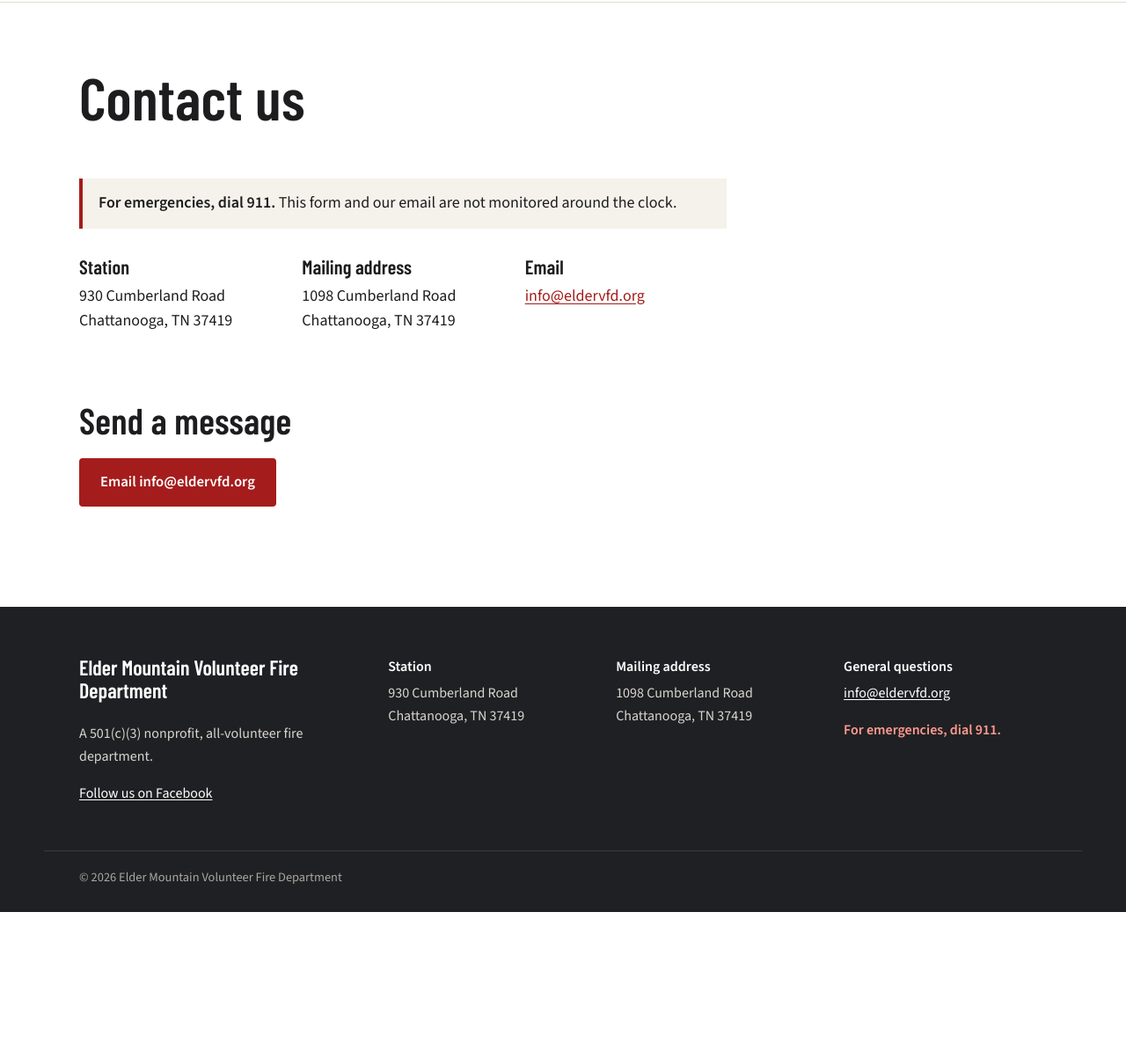
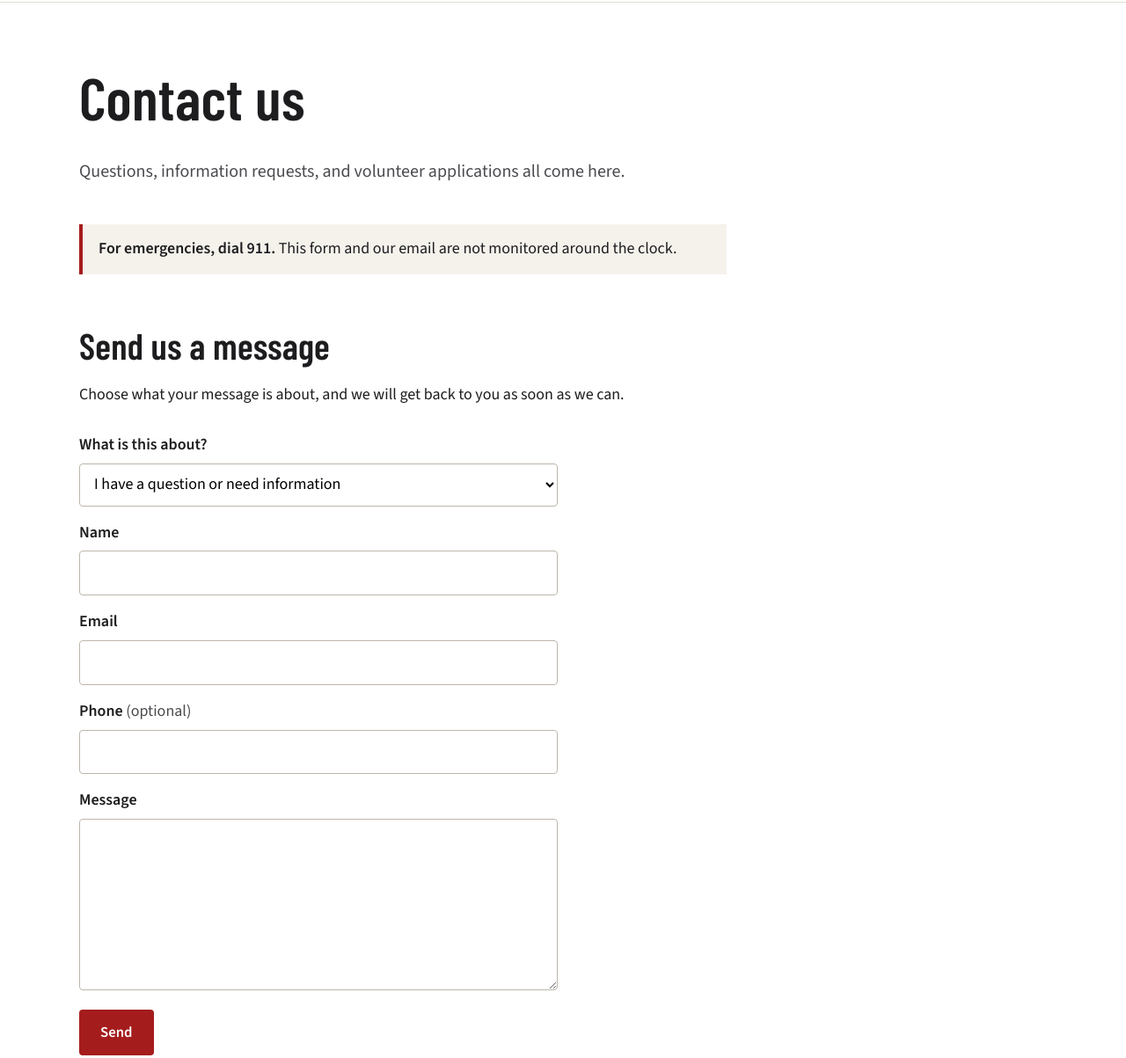
Before and after one commit to Elder-Mountain-Fire-Department/elder-mountain-fire-department.github.io, an Eleventy site: page src/contact.md in a window 1280 px wide. Shown: the part 120-1323 px from the top of the page at 88% size. Before the commit the page ends 1157 px from the top, so only its background shows below. Built offline with nearby package versions, Linux system fonts and the light colour scheme; Eleventy itself is replaced by a stand-in of ours; files that its build step writes are made by us from their sources.

Commit message:
One contact form for volunteer applications and information requests
Co-Authored-By: Claude Opus 5.5 <noreply@anthropic.com>

```diff
--- a/src/_data/site.json
+++ b/src/_data/site.json
@@ -5,7 +5,13 @@
   "url": "https://eldervfd.org",
   "email": "info@eldervfd.org",
   "facebook": "https://www.facebook.com/emvfr",
-  "station": { "street": "930 Cumberland Road", "city": "Chattanooga, TN 37419" },
-  "mailing": { "street": "1098 Cumberland Road", "city": "Chattanooga, TN 37419" },
-  "formKey": ""
+  "station": {
+    "street": "930 Cumberland Road",
+    "city": "Chattanooga, TN 37419"
+  },
+  "mailing": {
+    "street": "1098 Cumberland Road",
+    "city": "Chattanooga, TN 37419"
+  },
+  "formKey": "b9db2dfe-3bec-4313-af43-6eb0f3e96cb2"
 }
--- a/src/_includes/form.njk
+++ b/src/_includes/form.njk
@@ -1,25 +1,40 @@
-{#- Contact form. Needs site.formKey (a Web3Forms access key registered to info@eldervfd.org). Without one, it shows an email link instead. -#}
+{#- The one contact form (on /contact/). Sends through Web3Forms to the address the key in site.formKey is registered to (info@eldervfd.org). -#}
 {%- if site.formKey %}
 <form class="contact-form" action="https://api.web3forms.com/submit" method="POST">
   <input type="hidden" name="access_key" value="{{ site.formKey }}">
-  <input type="hidden" name="subject" value="{{ formSubject }}">
+  <input type="hidden" name="subject" value="[EMVFD] Website message">
   <input type="hidden" name="from_name" value="eldervfd.org">
   <input type="hidden" name="redirect" value="{{ site.url }}/thanks/">
   <input type="checkbox" name="botcheck" class="botcheck" tabindex="-1" autocomplete="off" aria-hidden="true">
+  <label for="f-topic">What is this about?</label>
+  <select id="f-topic" name="topic" required>
+    <option value="Volunteering / membership">I want to volunteer or join</option>
+    <option value="Information request" selected>I have a question or need information</option>
+  </select>
   <label for="f-name">Name</label>
   <input id="f-name" name="name" type="text" autocomplete="name" required>
   <label for="f-email">Email</label>
   <input id="f-email" name="email" type="email" autocomplete="email" required>
   <label for="f-phone">Phone <span class="opt">(optional)</span></label>
   <input id="f-phone" name="phone" type="tel" autocomplete="tel">
-  <label for="f-message">{{ formPrompt or "Message" }}</label>
+  <label for="f-message" id="f-message-label">Message</label>
   <textarea id="f-message" name="message" rows="6" required></textarea>
-  <button class="button" type="submit">{{ formButton or "Send" }}</button>
+  <button class="button" type="submit">Send</button>
   <p class="form-status" role="status" aria-live="polite"></p>
 </form>
 <script>
 (function () {
   var f = document.querySelector(".contact-form"), s = f.querySelector(".form-status"), b = f.querySelector("button");
+  var topic = f.querySelector("#f-topic"), label = f.querySelector("#f-message-label");
+  var join = "Volunteering / membership";
+  function sync() {
+    var j = topic.value === join;
+    f.subject.value = j ? "[EMVFD] Volunteer application" : "[EMVFD] Information request";
+    label.textContent = j ? "Tell us a little about yourself and how you would like to help" : "Message";
+  }
+  if (/[?&]topic=join\b/.test(location.search)) topic.value = join;
+  topic.addEventListener("change", sync);
+  sync();
   f.addEventListener("submit", function (e) {
     e.preventDefault();
     b.disabled = true;
@@ -30,6 +45,7 @@
       .then(function (d) {
         if (!d.success) throw new Error(d.message);
         f.reset();
+        sync();
         s.classList.add("ok");
         s.textContent = "Thank you. We will get back to you as soon as we can.";
       })
@@ -42,5 +58,5 @@
 })();
 </script>
 {%- else %}
-<p><a class="button" href="mailto:{{ site.email }}?subject={{ formSubject | urlencode }}">Email {{ site.email }}</a></p>
+<p><a class="button" href="mailto:{{ site.email }}">Email {{ site.email }}</a></p>
 {%- endif %}
--- a/src/contact.md
+++ b/src/contact.md
@@ -1,18 +1,19 @@
 ---
 layout: page.njk
 title: Contact us
-description: How to reach the Elder Mountain Volunteer Fire Department.
-formSubject: "[EMVFD] Website message"
-formButton: Send message
+lede: Questions, information requests, and volunteer applications all come here.
+description: Contact the Elder Mountain Volunteer Fire Department or apply to volunteer.
 ---
 <p class="callout"><strong>For emergencies, dial 911.</strong> This form and our email are not monitored around the clock.</p>
+
+## Send us a message
+
+Choose what your message is about, and we will get back to you as soon as we can.
+
+{% include "form.njk" %}
 
 <div class="addr-grid">
 <div><h2>Station</h2><p>{{ site.station.street }}<br>{{ site.station.city }}</p></div>
 <div><h2>Mailing address</h2><p>{{ site.mailing.street }}<br>{{ site.mailing.city }}</p></div>
 <div><h2>Email</h2><p><a href="mailto:{{ site.email }}">{{ site.email }}</a></p></div>
 </div>
-
-## Send a message
-
-{% include "form.njk" %}
--- a/src/css/site.css
+++ b/src/css/site.css
@@ -145,3 +145,5 @@ p, ul { margin: 0 0 1em; }
   .gallery, .addr-grid, .foot-grid { grid-template-columns: 1fr; }
   .emergency span { display: block; }
 }
+.contact-form select { font: inherit; padding: 10px 12px; border: 1px solid #bdb6aa; border-radius: 4px; background: #fff; width: 100%; }
+.doc-body .addr-grid { margin-top: 48px; }
--- a/src/index.njk
+++ b/src/index.njk
@@ -40,7 +40,7 @@ bodyClass: home
       <h2>Run by your neighbors</h2>
       <p>About 20 volunteers serve as firefighters, emergency medical technicians, medical first responders, and support staff. Every one of them is trained or in training.</p>
       <p>We are always accepting applications for firefighters and support members.</p>
-      <p><a class="button light" href="/join-us/">Apply to volunteer</a></p>
+      <p><a class="button light" href="/contact/?topic=join">Apply to volunteer</a></p>
     </div>
   </div>
 </section>
```
Also changed, not shown: src/join-us.md (+2 -5 lines), README.md.
